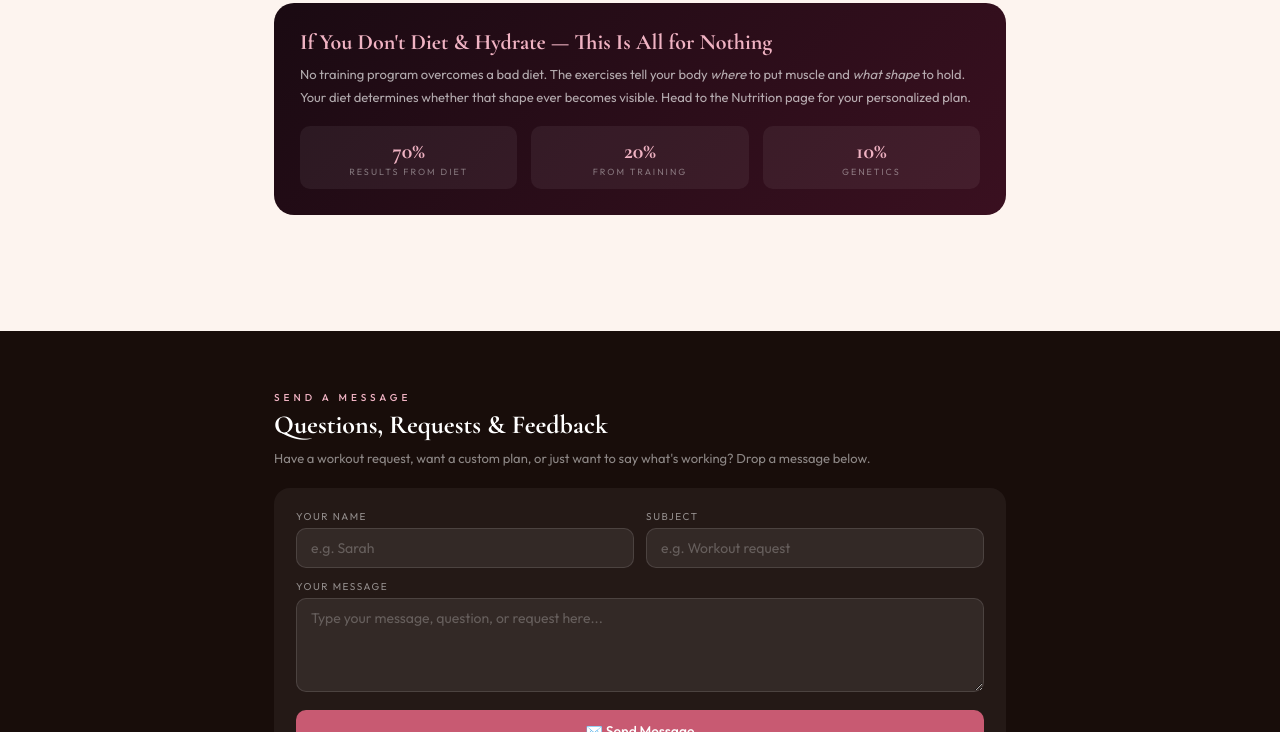
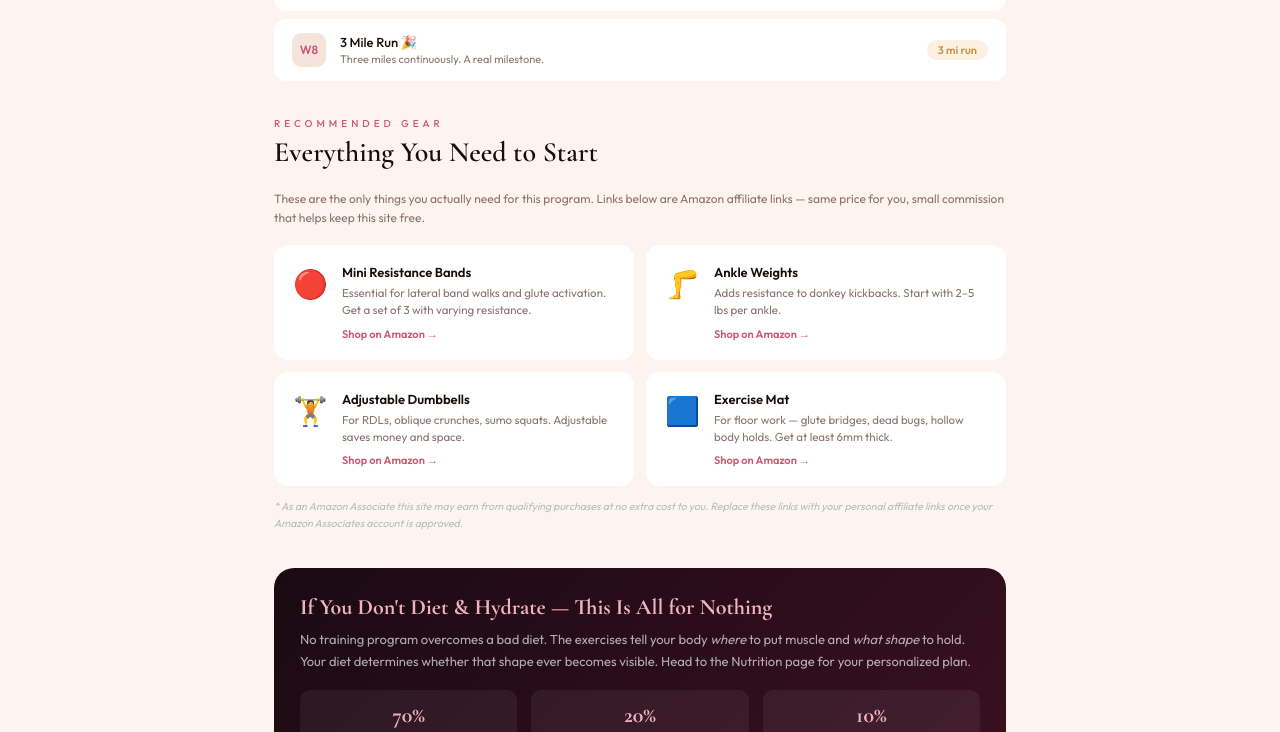
Before and after one commit to jolumobu7/Snatched-Summer, a plain HTML site: page index.html in a window 1280 px wide. Shown: the part 1969-2701 px from the top of the page. Drawn offline with nearby package versions, Linux system fonts and the light colour scheme.

Commit message:
Update index.html

```diff
--- a/index.html
+++ b/index.html
@@ -12,6 +12,30 @@
 }
 *{margin:0;padding:0;box-sizing:border-box;}
 body{background:var(--bg);color:var(--deep);font-family:'Outfit',sans-serif;min-height:100vh;}
+
+/* RUNBUD BANNER */
+.runbud-banner{display:flex;align-items:center;justify-content:space-between;gap:20px;background:linear-gradient(135deg,#0a0a0a,#1a1a2e);padding:20px 32px;text-decoration:none;border-bottom:3px solid var(--rose);transition:opacity .2s;flex-wrap:wrap;}
+.runbud-banner:hover{opacity:.92;}
+.rb-tag{display:inline-block;background:var(--rose);color:#fff;font-size:9px;letter-spacing:2px;text-transform:uppercase;padding:3px 10px;border-radius:100px;margin-bottom:6px;}
+.rb-title{font-family:'Cormorant Garamond',serif;font-size:22px;color:#fff;font-weight:700;line-height:1.1;}
+.rb-sub{font-size:12px;color:rgba(255,255,255,.5);margin-top:4px;}
+.rb-right{text-align:right;flex-shrink:0;}
+.rb-cta{font-size:15px;font-weight:600;color:var(--blush);}
+.rb-cta span{font-size:18px;}
+.rb-store{font-size:10px;color:rgba(255,255,255,.3);margin-top:3px;letter-spacing:1px;}
+
+/* GEAR / AFFILIATE */
+.gear-section{margin:36px 0 0;}
+.gear-note{font-size:12px;color:var(--text2);margin-bottom:18px;line-height:1.6;}
+.gear-grid{display:grid;grid-template-columns:1fr 1fr;gap:12px;margin-bottom:12px;}
+.gear-card{display:flex;align-items:flex-start;gap:14px;background:var(--card);border-radius:14px;padding:18px;text-decoration:none;border:1.5px solid transparent;transition:all .2s;}
+.gear-card:hover{border-color:var(--rose);transform:translateY(-2px);box-shadow:0 6px 20px rgba(200,90,114,.1);}
+.gear-emoji{font-size:28px;flex-shrink:0;margin-top:2px;}
+.gear-info h4{font-size:13px;font-weight:600;color:var(--deep);margin-bottom:4px;}
+.gear-info p{font-size:11.5px;color:var(--text2);line-height:1.5;margin-bottom:8px;}
+.gear-cta{font-size:11px;font-weight:600;color:var(--rose);}
+.affiliate-disclaimer{font-size:10.5px;color:#bbb;line-height:1.6;font-style:italic;}
+@media(max-width:580px){.gear-grid{grid-template-columns:1fr;}.runbud-banner{padding:16px 20px;}.rb-right{text-align:left;}}
 
 /* NAV */
 .nav{display:flex;align-items:center;justify-content:space-between;padding:16px 28px;background:var(--deep);position:sticky;top:0;z-index:200;}
@@ -298,6 +322,19 @@ body{background:var(--bg);color:var(--deep);font-family:'Outfit',sans-serif;min-
     </div>
   </div>
 
+  <!-- RUNBUD BANNER -->
+  <a href="https://apps.apple.com/us/app/runbudapp/id6748336230" target="_blank" rel="noopener" class="runbud-banner">
+    <div class="rb-left">
+      <div class="rb-tag">iOS App</div>
+      <div class="rb-title">Train Like an Athlete</div>
+      <div class="rb-sub">RunBudApp — built for student athletes chasing NCAA opportunities</div>
+    </div>
+    <div class="rb-right">
+      <div class="rb-cta">Download Free <span>↗</span></div>
+      <div class="rb-store">App Store · iOS Only</div>
+    </div>
+  </a>
+
   <!-- STATS INPUT -->
   <div class="stats-box">
     <div class="stats-card">
@@ -429,6 +466,48 @@ body{background:var(--bg);color:var(--deep);font-family:'Outfit',sans-serif;min-
           <div class="run-week"><div class="rw-num">W8</div><div class="rw-info"><h4>3 Mile Run 🎉</h4><p>Three miles continuously. A real milestone.</p></div><div class="rw-badge gold">3 mi run</div></div>
         </div>
       </div>
+    </div>
+
+    <!-- GEAR / AFFILIATE SECTION -->
+    <div class="gear-section">
+      <div class="sec-label">Recommended Gear</div>
+      <div class="sec-title">Everything You Need to Start</div>
+      <p class="gear-note">These are the only things you actually need for this program. Links below are Amazon affiliate links — same price for you, small commission that helps keep this site free.</p>
+      <div class="gear-grid">
+        <a class="gear-card" href="https://www.amazon.com/s?k=mini+resistance+bands+set" target="_blank" rel="noopener">
+          <div class="gear-emoji">🔴</div>
+          <div class="gear-info">
+            <h4>Mini Resistance Bands</h4>
+            <p>Essential for lateral band walks and glute activation. Get a set of 3 with varying resistance.</p>
+            <div class="gear-cta">Shop on Amazon →</div>
+          </div>
+        </a>
+        <a class="gear-card" href="https://www.amazon.com/s?k=ankle+weights+women" target="_blank" rel="noopener">
+          <div class="gear-emoji">🦵</div>
+          <div class="gear-info">
+            <h4>Ankle Weights</h4>
+            <p>Adds resistance to donkey kickbacks. Start with 2–5 lbs per ankle.</p>
+            <div class="gear-cta">Shop on Amazon →</div>
+          </div>
+        </a>
+        <a class="gear-card" href="https://www.amazon.com/s?k=adjustable+dumbbells+women" target="_blank" rel="noopener">
+          <div class="gear-emoji">🏋️</div>
+          <div class="gear-info">
+            <h4>Adjustable Dumbbells</h4>
+            <p>For RDLs, oblique crunches, sumo squats. Adjustable saves money and space.</p>
+            <div class="gear-cta">Shop on Amazon →</div>
+          </div>
+        </a>
+        <a class="gear-card" href="https://www.amazon.com/s?k=thick+exercise+yoga+mat" target="_blank" rel="noopener">
+          <div class="gear-emoji">🟦</div>
+          <div class="gear-info">
+            <h4>Exercise Mat</h4>
+            <p>For floor work — glute bridges, dead bugs, hollow body holds. Get at least 6mm thick.</p>
+            <div class="gear-cta">Shop on Amazon →</div>
+          </div>
+        </a>
+      </div>
+      <p class="affiliate-disclaimer">* As an Amazon Associate this site may earn from qualifying purchases at no extra cost to you. Replace these links with your personal affiliate links once your Amazon Associates account is approved.</p>
     </div>
 
     <div class="diet-warning">
```
